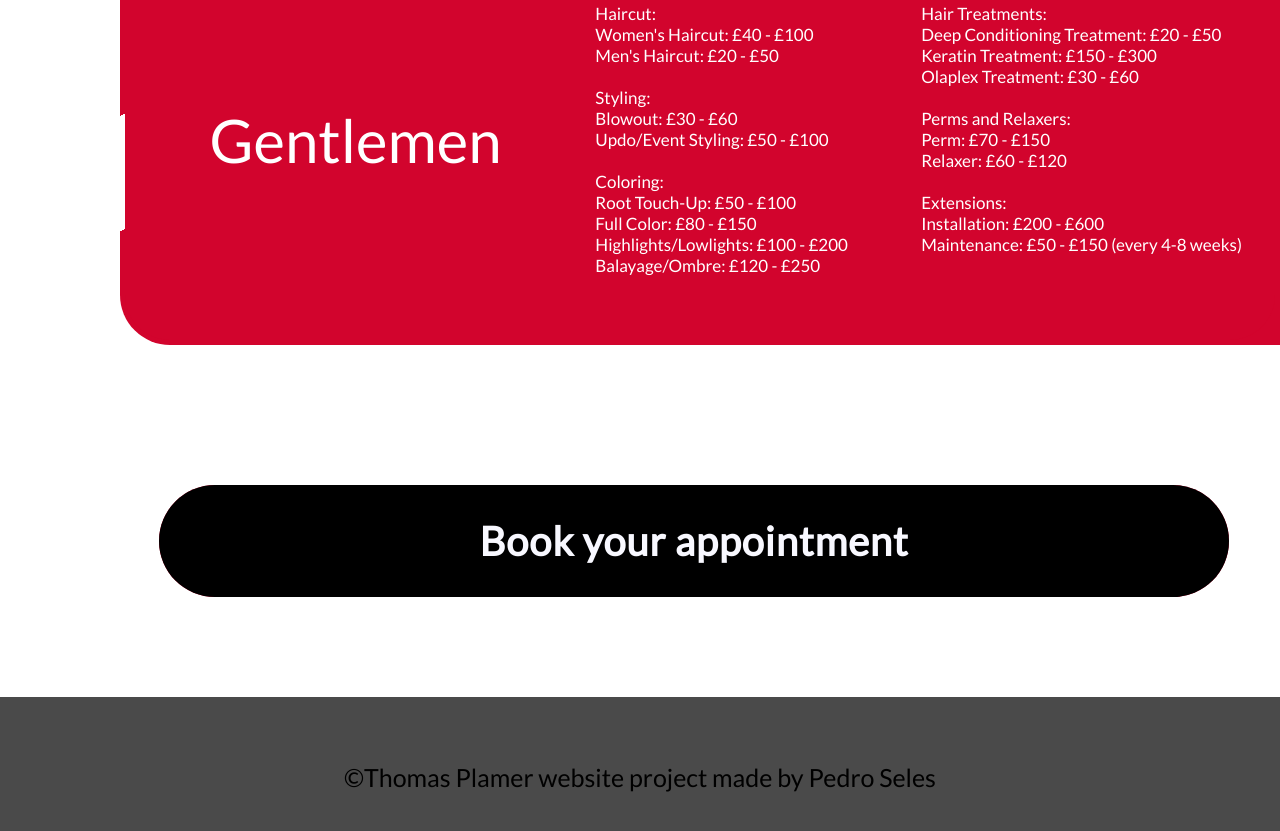
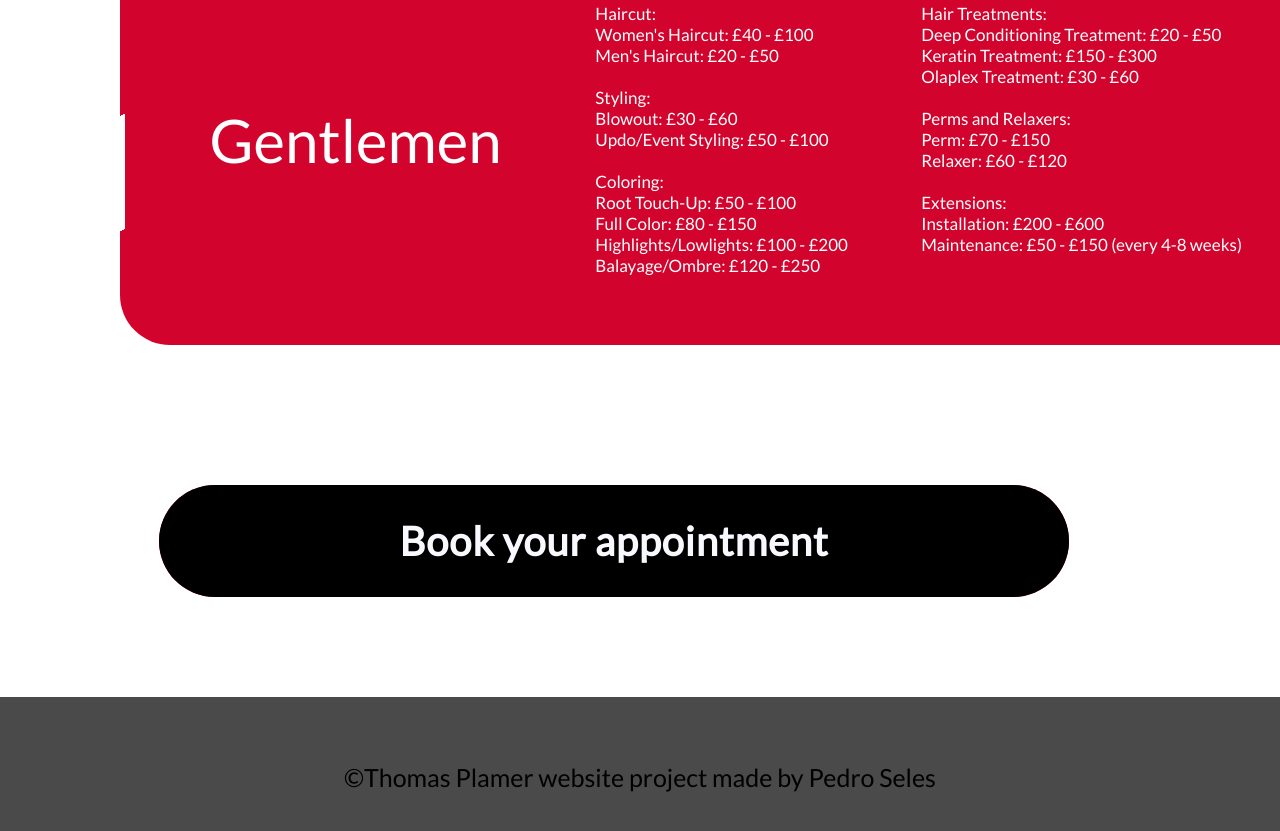
Before and after one commit to Adalynity/pedroreds, a website: page RedsServicespage.html in a window 1280 px wide. Shown: the part 873-1704 px from the top of the page. Drawn offline with Linux system fonts and the light colour scheme.

Commit message:
change again

```diff
--- a/styleofRED.css
+++ b/styleofRED.css
@@ -1398,7 +1398,7 @@ h2{
   outline: none;
   cursor: pointer;
   border: none;
-  padding: 2rem 20rem;
+  padding: 2rem 15rem;
   margin: 0;
   font-family: inherit;
   font-size: inherit;
```
